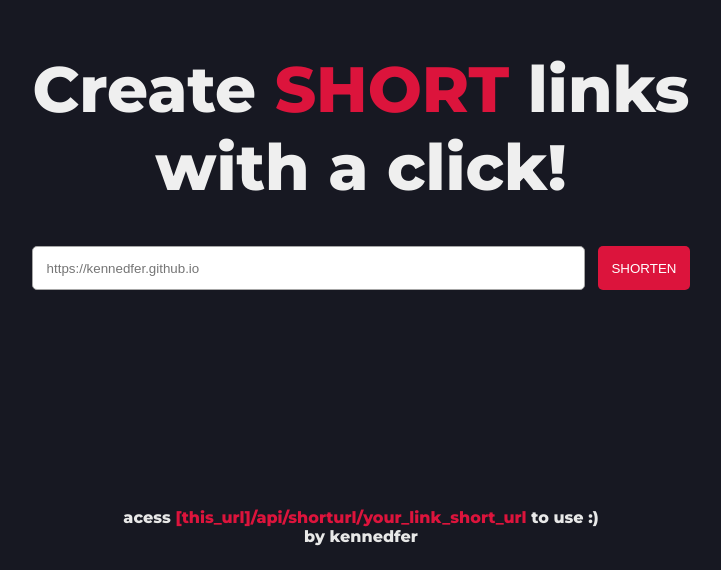
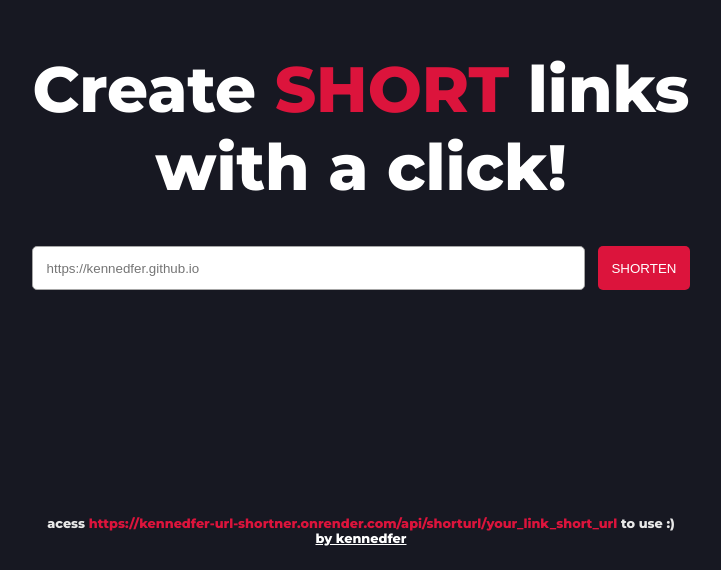
Before and after one commit to kennedfer/url-shortner-fullstack, a website: page views/index.html in a window 1280 px wide. Shown: the part 230-800 px from the top of the page, without its empty margins (279-1000 px from the left). Drawn offline with Linux system fonts and the light colour scheme.

Commit message:
changing front

```diff
--- a/index.js
+++ b/index.js
@@ -60,7 +60,11 @@ app.post('/api/shorturl', async function(req, res) {
   urlObject.save((err) => {
     if (err) return console.log(err);
 
-    res.json({ original_url: url, short_url: urlObject._id });
+    // to pass freecodecamp tests
+    // res.json({ original_url: url, short_url: urlObject._id });
+
+    //to be more friendly to user
+    res.send(`<a href="https://kennedfer-url-shortner.onrender.com/api/shorturl/${urlObject._id}">your link :)</a>`);
   });
 });
 
--- a/public/style.css
+++ b/public/style.css
@@ -21,7 +21,7 @@ body{
 .main-msg{
     text-align: center;
     font-size: 5vw;
-    color: rgb(239, 239, 239);
+    color: rgb(255, 255, 255);
 }
 
 .input-container{
@@ -52,7 +52,9 @@ body{
     background-color: rgb(255, 66, 104);
     color: white;
     border: none;
+    cursor: pointer;
 }
+
 
 
 .main-msg span{
@@ -61,7 +63,7 @@ body{
 
 footer{
     color: rgb(232, 232, 232);
-    font-size: 1.25vw;
+    font-size: 1vw;
     font-weight: 100;
     position: fixed;
     text-align: center;
@@ -72,3 +74,7 @@ footer{
 footer span{
     color: crimson;
 }
+
+footer a{
+    color: rgb(255, 255, 255);
+}
--- a/views/index.html
+++ b/views/index.html
@@ -4,7 +4,7 @@
     <meta charset="UTF-8">
     <meta http-equiv="X-UA-Compatible" content="IE=edge">
     <meta name="viewport" content="width=device-width, initial-scale=1.0">
-    <title>Document</title>
+    <title>Url shortner by kennedfer</title>
 
     <link rel="preconnect" href="https://fonts.googleapis.com"><link rel="preconnect" href="https://fonts.gstatic.com" crossorigin>
     <link href="https://fonts.googleapis.com/css2?family=Montserrat:wght@800" rel="stylesheet">
@@ -25,6 +25,6 @@
     </div>
 
 
-    <footer>acess <span>[this_url]/api/shorturl/your_link_short_url</span> to use :) <br>by kennedfer</footer>
+    <footer>acess <span>https://kennedfer-url-shortner.onrender.com/api/shorturl/your_link_short_url</span> to use :) <br> <a target="_blank" href="https://kennedfer.github.io/">by kennedfer</a></footer>
 </body>
 </html>
```
